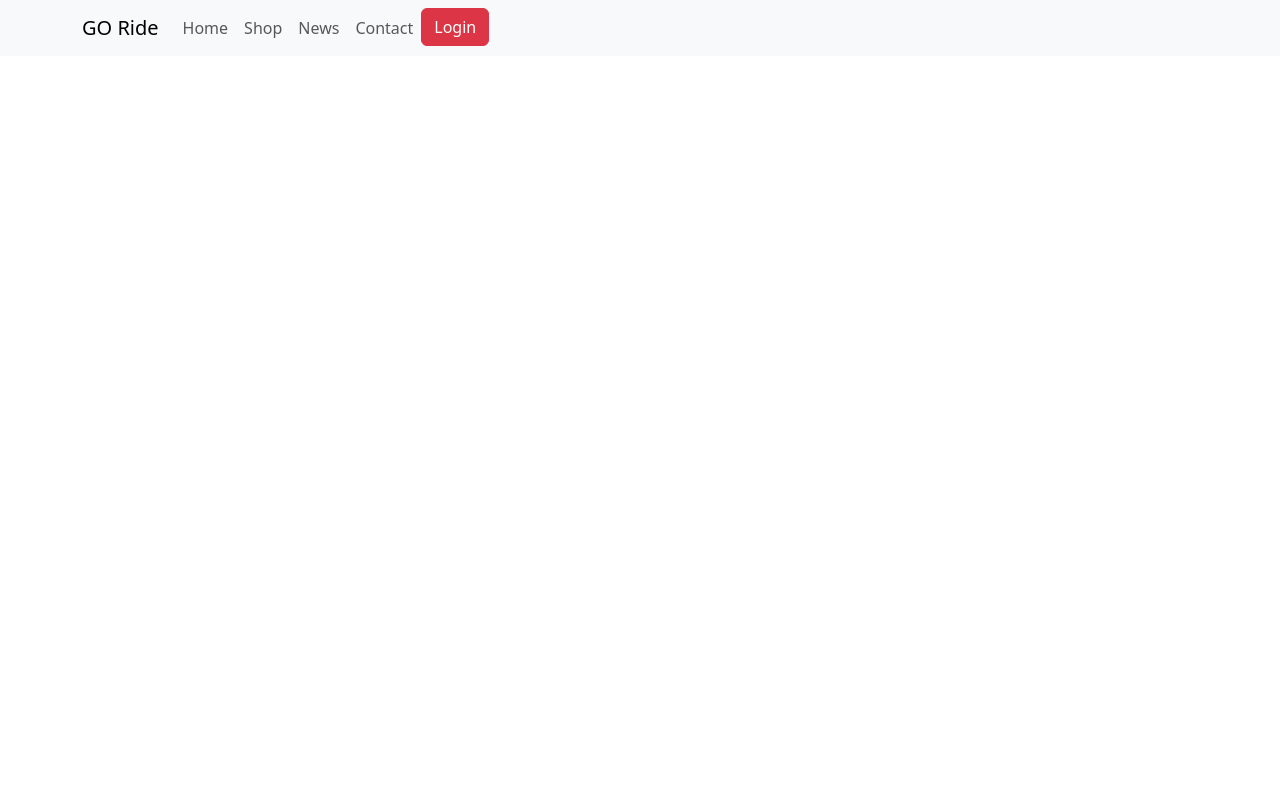
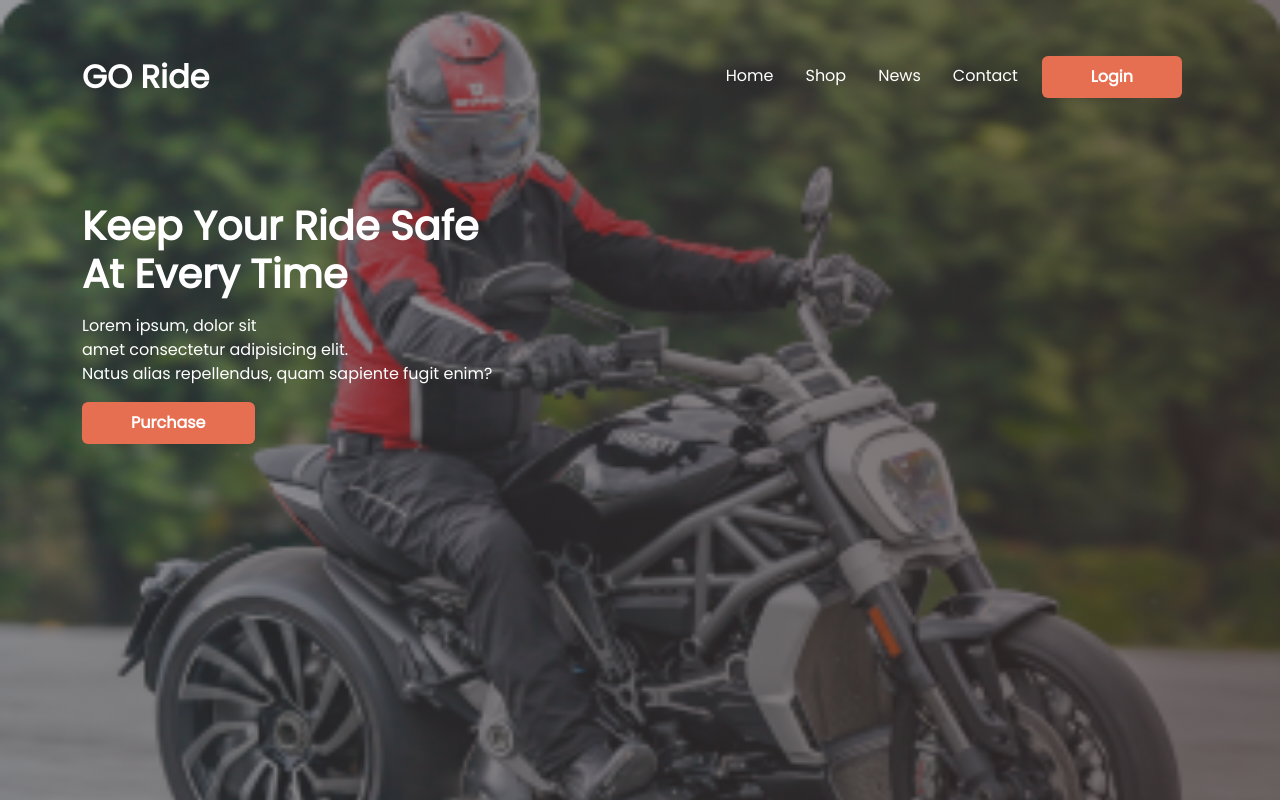
Before and after one commit to Mamun-Ashraf/bikers-zone, a plain HTML site: page index.html in a window 1280 px wide. Drawn offline with nearby package versions, Linux system fonts and the light colour scheme.

Commit message:
added header section

```diff
--- a/custom-styles/bikers.css
+++ b/custom-styles/bikers.css
@@ -0,0 +1,13 @@
+.common-button {
+    color: #FFFFFF;
+    background-color: #E76F51;
+    font-size: 1.25vw;
+}
+
+.banner-image {
+    background-image: linear-gradient(to right, rgba(63, 64, 70, 0.541), rgba(59, 47, 47, 0.708)), url("../images/others/latest3.png");
+    background-repeat: no-repeat;
+    background-size: cover;
+    width: 100%;
+    height: 100vh;
+}
--- a/index.html
+++ b/index.html
@@ -10,41 +10,53 @@
         integrity="sha384-T3c6CoIi6uLrA9TneNEoa7RxnatzjcDSCmG1MXxSR1GAsXEV/Dwwykc2MPK8M2HN" crossorigin="anonymous">
     <!-- Custom styles -->
     <link rel="stylesheet" href="custom-styles/bikers.css">
+    <!-- Google fonts -->
+    <link rel="preconnect" href="https://fonts.googleapis.com">
+    <link rel="preconnect" href="https://fonts.gstatic.com" crossorigin>
+    <link href="https://fonts.googleapis.com/css2?family=Poppins&display=swap" rel="stylesheet">
 </head>
 
-<body>
+<body style="font-family: 'Poppins', sans-serif;">
     <!-- header section -->
-    <header>
+    <header class="banner-image">
         <!-- NavBar -->
-        <nav class="navbar navbar-expand-lg bg-body-tertiary">
+        <nav class="navbar navbar-expand-lg bg-transparent py-5">
             <div class="container">
-                <a class="navbar-brand" href="#">GO Ride</a>
+                <a class="navbar-brand fw-bold fs-2 text-white" href="#">GO Ride</a>
                 <button class="navbar-toggler" type="button" data-bs-toggle="collapse"
                     data-bs-target="#navbarSupportedContent" aria-controls="navbarSupportedContent"
                     aria-expanded="false" aria-label="Toggle navigation">
-                    <span class="navbar-toggler-icon"></span>
+                    <span class="navbar-toggler-icon text-bg-light"></span>
                 </button>
                 <div class="collapse navbar-collapse" id="navbarSupportedContent">
-                    <ul class="navbar-nav me-auto mb-2 mb-lg-0">
-                        <li class="nav-item">
-                            <a class="nav-link" href="#">Home</a>
+                    <ul class="navbar-nav mb-2 mb-lg-0 ms-auto fw-medium">
+                        <li class="nav-item me-3">
+                            <a class="nav-link text-white" href="#">Home</a>
                         </li>
-                        <li class="nav-item">
-                            <a class="nav-link" href="#">Shop</a>
+                        <li class="nav-item me-3">
+                            <a class="nav-link text-white" href="#">Shop</a>
                         </li>
-                        <li class="nav-item">
-                            <a class="nav-link" href="#">News</a>
+                        <li class="nav-item me-3">
+                            <a class="nav-link text-white" href="#">News</a>
                         </li>
-                        <li class="nav-item">
-                            <a class="nav-link" href="#">Contact</a>
+                        <li class="nav-item me-3">
+                            <a class="nav-link text-white" href="#">Contact</a>
                         </li>
-                        <li class="nav-item">
-                            <div class="btn btn-danger">Login</div>
+                        <li class="nav-item me-3">
+                            <div class="btn common-button px-5 py-2 fw-bold ">Login</div>
                         </li>
                     </ul>
                 </div>
             </div>
         </nav>
+
+        <div class="container pb-5 py-lg-5 text-white">
+            <h2 class="fs-1 fw-bold mb-3">Keep Your Ride Safe<br />At Every Time</h2>
+            <p class="mb-3">Lorem ipsum, dolor sit <br /> amet consectetur adipisicing elit. <br /> Natus alias
+                repellendus, quam
+                sapiente fugit enim?</p>
+            <div class="btn common-button px-5 py-2 fw-bold">Purchase</div>
+        </div>
     </header>
     <!-- main section -->
     <main>
```
